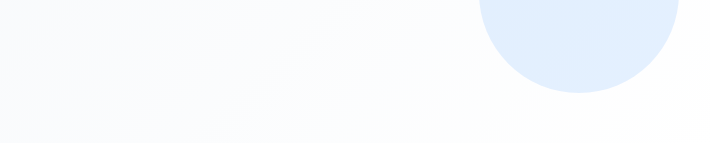
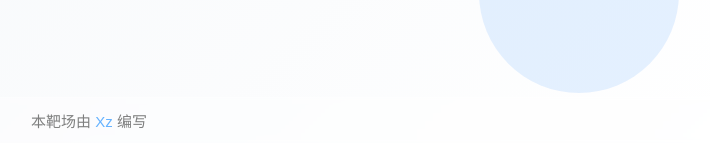
Before and after one commit to yeyingsrc/encrypt-labs, a PHP site: page / in a window 1280 px wide. Shown: the part 657-800 px from the top of the page, without its empty margins (551-1261 px from the left). Run offline with PHP 8.4, Linux system fonts and the light colour scheme.

Commit message:
Update index.php

```diff
--- a/index.php
+++ b/index.php
@@ -65,6 +65,32 @@
     .modal-content button:last-child:hover {
       background-color: #c8c8c8; /* “取消”按钮悬停时颜色变化 */
     }
+    /* 归属栏样式 */
+
+    footer {
+      position: fixed;
+      bottom: 0;
+      left: 0;
+      width: 100%;
+      text-align: center;
+      padding: 12px;
+      font-size: 15px;
+      color: rgba(0, 0, 0, 0.5); /* 更轻的灰色，使文字不显得突兀 */
+      background: rgba(255, 255, 255, 0.4); /* 轻透明白色，融入页面背景 */
+      backdrop-filter: blur(3px); /* 模糊效果，让背景更加柔和 */
+      border-top: 1px solid rgba(255, 255, 255, 0.2); /* 顶部细分隔线 */
+    }
+
+    footer a {
+      color: #66b2ff; /* 柔和的蓝色 */
+      text-decoration: none;
+      transition: color 0.3s;
+    }
+
+    footer a:hover {
+      color: #3399ff; /* 悬停时稍加深 */
+      text-decoration: underline;
+    }
   </style>
 </head>
 <body>
@@ -112,6 +138,9 @@
     </div>
   </div>
     <script src="js/app.js"></script> <!-- 引入 JSEncrypt 库 -->
-
+ <!-- 归属栏 -->
+  <footer>
+    本靶场由 <a href="https://github.com/SwagXz/encrypt-labs" target="_blank">Xz</a> 编写
+  </footer>
 </body>
 </html>
```
